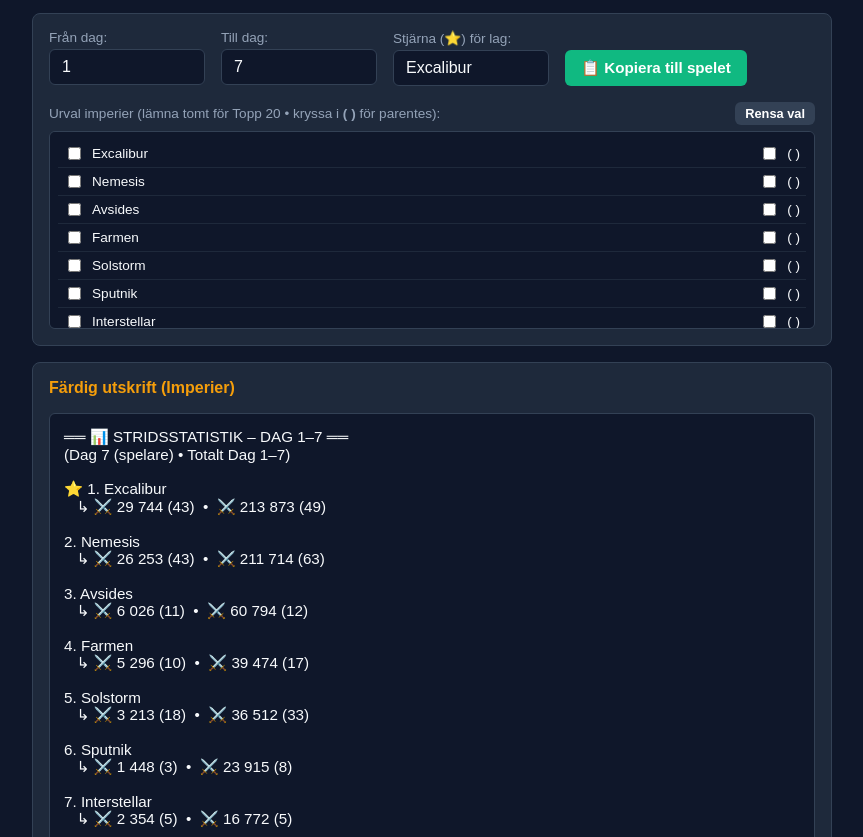
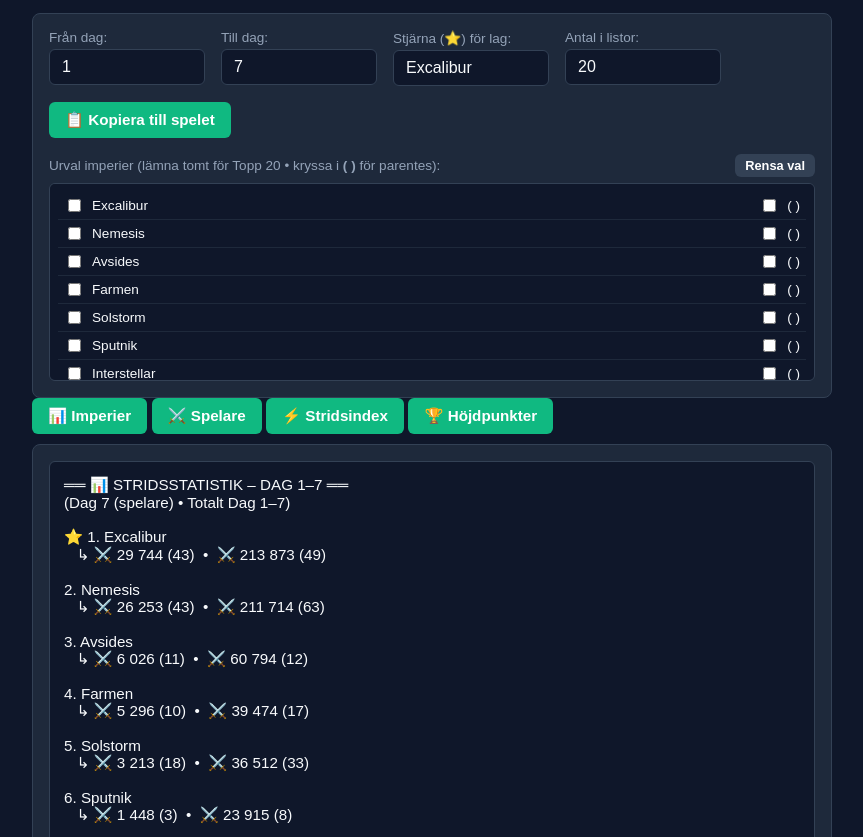
Before and after one commit to foeUyih/stridstatistik, a plain HTML site: page index.html in a window 1280 px wide. Shown: the part 106-943 px from the top of the page, without its empty margins (208-1071 px from the left). Drawn offline with Linux system fonts and the light colour scheme.

Commit message:
Update index.html

```diff
--- a/index.html
+++ b/index.html
@@ -27,6 +27,10 @@
           <label for="stjarnLag">Stjärna (⭐) för lag:</label>
           <input type="text" id="stjarnLag" value="Excalibur" placeholder="T.ex. Excalibur">
         </div>
+        <div>
+          <label for="antalTopp">Antal i listor:</label>
+          <input type="number" id="antalTopp" min="5" max="200" value="20">
+        </div>
         <div style="align-self: end;">
           <button id="kopieraBtn" onclick="kopieraText()">📋 Kopiera till spelet</button>
         </div>
@@ -42,14 +46,22 @@
       </div>
     </div>
 
+    <!-- FLIKMENY -->
+    <div class="tabs">
+      <button class="tab-btn active" onclick="bytFlik('imperier', this)">📊 Imperier</button>
+      <button class="tab-btn" onclick="bytFlik('spelare', this)">⚔️ Spelare</button>
+      <button class="tab-btn" onclick="bytFlik('effektivitet', this)">⚡ Stridsindex</button>
+      <button class="tab-btn" onclick="bytFlik('hojdpunkter', this)">🏆 Höjdpunkter</button>
+    </div>
+
     <!-- FÄRDIG UTSKRIFT -->
-    <div class="panel">
-      <h3>Färdig utskrift (Imperier)</h3>
+    <div class="panel" style="margin-top: 10px;">
       <pre id="utskrift">Väntar på data...</pre>
     </div>
   </div>
 
   <script src="data.js"></script>
+  <script src="reports.js"></script>
   <script src="app.js"></script>
 </body>
 </html>
```
